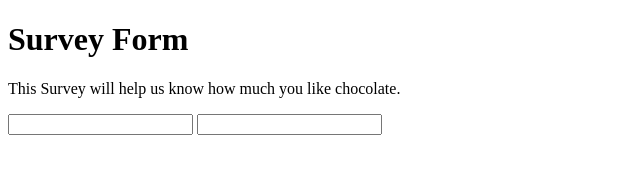
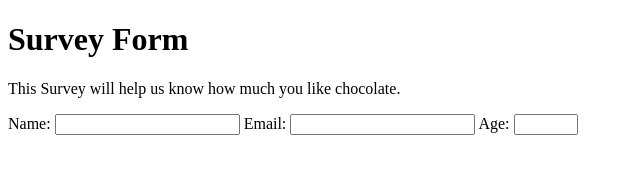
Before and after one commit to aracelicaes/ivan-araceli, a plain HTML site: page fcc-test-suite-template-master/fcc-test-suite-template-master/index.html in a window 1280 px wide. Shown: the whole page, without its empty margins (0-640 px from the left). Drawn offline with Linux system fonts and the light colour scheme.

Commit message:
steps 78910

```diff
--- a/fcc-test-suite-template-master/fcc-test-suite-template-master/index.html
+++ b/fcc-test-suite-template-master/fcc-test-suite-template-master/index.html
@@ -11,8 +11,14 @@
     <h1 id="title">Survey Form</h1>
     <p id="description">This Survey will help us know how much you like chocolate.</p>
     <form id="survey-form">
-      <input type="text" id="name" name="name" pattern="[a-zA-Z]{.5}" required>
-      <input type="text" id="email" name="email" pattern="[a-z0-9._%+-]+@[a-z0-9.-]+\.[a-z]{2,3}$" required>
+      <label for="name" id="name-label">Name:</label>
+        <input type="text" id="name" name="name" pattern="[a-zA-Z]{.5}" required>
+
+      <label for="email" id="email-label">Email:</label>
+        <input type="text" id="email" name="email" pattern="[a-z0-9._%+-]+@[a-z0-9.-]+\.[a-z]{2,3}$" required>
+
+      <label for="age" id="number-label">Age:</label>
+        <input type="number" id="number" name="age" min="0" max="999">
     </form>
     <script  src="js/index.js"></script>
   </body>
```
